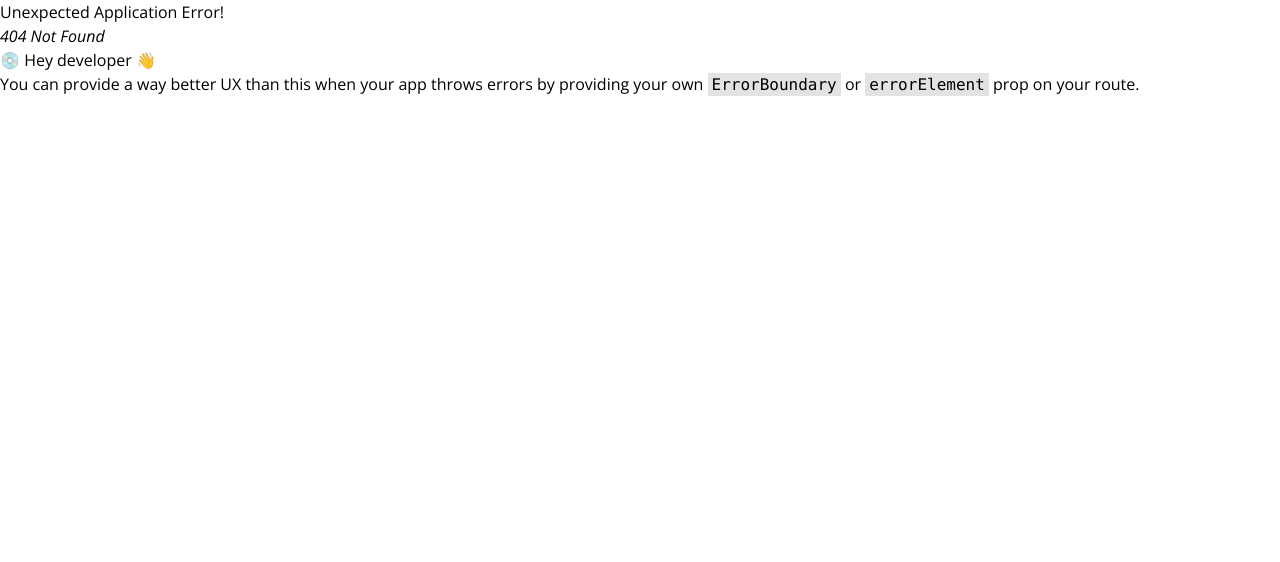
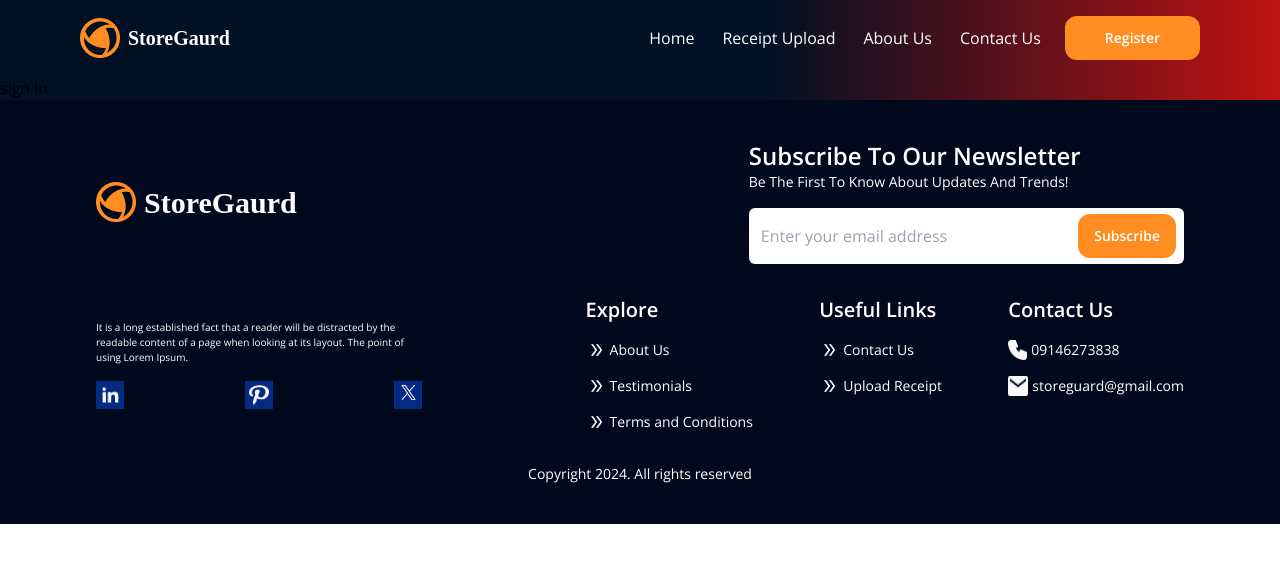
Before and after one commit to StoreGaurd/storeGaurd_frontend, a React (Vite) app: page /signin in a window 1280 px wide. Before the commit this address had no page. Shown: the top 562 px of the page. Built offline with nearby package versions, Linux system fonts and the light colour scheme; a web font is replaced by a local one.

Commit message:
fixed navigation

```diff
--- a/package.json
+++ b/package.json
@@ -13,10 +13,12 @@
     "@hookform/resolvers": "^3.3.4",
     "@mui/icons-material": "^5.15.13",
     "@reduxjs/toolkit": "^2.2.1",
+    "axios": "^1.6.8",
     "react": "^18.2.0",
     "react-dom": "^18.2.0",
     "react-redux": "^9.1.0",
     "react-router-dom": "^6.22.3",
+    "react-router-hash-link": "^2.4.3",
     "react-toastify": "^10.0.5"
   },
   "devDependencies": {
--- a/src/components/DesktopHeader.jsx
+++ b/src/components/DesktopHeader.jsx
@@ -1,5 +1,7 @@
 import { useNavigate } from 'react-router-dom'
 import storeGaurdIcon from "../utils/icons/storegaurd.png"
+import { Link} from 'react-router-dom'
+import { HashLink } from "react-router-hash-link"
 
 const DesktopHeader = () => {
   const history = useNavigate()
@@ -14,49 +16,55 @@ const DesktopHeader = () => {
   return (
     <div className="flex justify-between py-4 px-2 md:px-5 lg:px-20">
       <div
-        onClick={() => history('/')}
         className="flex items-center cursor-pointer"
       >
+        <Link to='/'>
           <div className="flex justify-center items-center gap-2">
             <img src={storeGaurdIcon} className=''/>
             <p className="text-white font-semibold text-xl">
               <span className='oldEnglish'>Store</span><span className='Jacques'>Gaurd</span>
             </p>
           </div>
+        </Link>
       </div>
 
       <div className="hidden md:flex items-center gap-6 font-normal">
         <div className="flex items-center gap-7">
           <p
-            onClick={() => history('/about')}
-            className="text-white cursor-pointer border-b-2 border-[#FF8D22]"
+            className="text-white cursor-pointer hover:text-[#FF8D22]"
           >
+            <Link to="/">
               Home
+            </Link>
           </p>
           <p
-            onClick={() => history('/contact')}
-            className="text-white cursor-pointer"
+            className="text-white cursor-pointer hover:text-[#FF8D22]"
           >
+            <Link to='/signin'>
               Receipt Upload
+            </Link>
           </p>
           <p
-            onClick={() => history('/contact')}
-            className="text-white cursor-pointer"
+            className="text-white cursor-pointer hover:text-[#FF8D22]"
           >
+            <HashLink smooth to='/#about'>
               About Us
+            </HashLink>
           </p>
           <p
-            onClick={() => history('/contact')}
-            className="text-white cursor-pointer"
+            className="text-white cursor-pointer hover:text-[#FF8D22]"
           >
+            <HashLink smooth to='/#contact'>
               Contact Us
+            </HashLink>
           </p>
           {access_token && (
             <p
-              onClick={() => history('/dashboard')}
-              className="text-white cursor-pointer"
+              className="text-white cursor-pointer hover:text-[#FF8D22]"
             >
+              <Link to='/dashbord'>
                 Dashboard
+              </Link>
             </p>
           )}
         </div>
@@ -69,10 +77,11 @@ const DesktopHeader = () => {
           </p>
         ) : (
           <p
-            onClick={() => history('/login')}
             className="cursor-pointer py-3 px-10 text-[#fff] bg-[#FF8D22] rounded-xl text-sm font-semibold"
           >
+            <Link to='/register'>
               Register
+            </Link>
           </p>
         )}
       </div>
--- a/src/components/Footer.jsx
+++ b/src/components/Footer.jsx
@@ -18,7 +18,7 @@ const Footer = () => {
         </div>
         <div className="w-full md:w-[40%] text-center md:text-start">
           <p className="text-white text-xl md:text-2xl font-semibold">Subscribe To Our Newsletter</p>
-          <p className="text-white text-sm mb-4">Be The First To Know About Updates And Trends!</p>
+          <p className="text-white text-sm mb-4 text-semibold">Be The First To Know About Updates And Trends!</p>
           <div className="relative flex justify-center items-center">
             <input type="text" placeholder="Enter your email address" className="bg-white w-full px-3 py-4  rounded-md"/>
             <button className="absolute right-2 cursor-pointer py-3 px-4 text-[#fff] bg-[#FF8D22] rounded-xl text-sm font-semibold">Subscribe</button>
@@ -46,7 +46,7 @@ const Footer = () => {
             <div className="grid items-start gap-4">
               <div className="flex gap-1">
                 <img src={doubleArrow} alt="" />
-                <p className="text-sm">About Us</p>
+                <p className="text-[10px] md:text-sm">About Us</p>
               </div>
               <div className="flex gap-1">
                 <img src={doubleArrow} alt="" />
@@ -72,7 +72,7 @@ const Footer = () => {
             </div>
           </div>
           <div className="text-white">
-            <p className="text-xl font-semibold mb-4 text-start">Contact Us</p>
+            <p className="text-xl font-semibold mb-4 text-start" id="contact">Contact Us</p>
             <div className="grid items-start gap-4">
               <div className="flex gap-1">
                 <img src={tele} alt="" />
--- a/src/components/Header.jsx
+++ b/src/components/Header.jsx
@@ -1,6 +1,7 @@
 import { useState } from 'react'
 import { Link, useNavigate } from 'react-router-dom'
 import storeGaurdIcon from '../utils/icons/storegaurd.png'
+import { HashLink } from "react-router-hash-link"
 
 const Header = () => {
   const history = useNavigate()
@@ -67,33 +68,33 @@ const Header = () => {
         {isOpen && (
           <div className=" w-48 bg-[#fff] rounded-md shadow-lg  top-8 right-2 h-96 z-10 absolute">
             <ul className="w-full h-full flex flex-col items-center justify-center gap-10">
-              <li className="text-[#000] font-medium max-[600px]:text-base border-b-2 border-[#FF8D22]">
-                <Link to="/pricing">Home</Link>
+              <li className="text-[#000] font-medium max-[600px]:text-base hover:text-[#FF8D22]">
+                <Link to="/">Home</Link>
               </li>
-              <li className="text-[#000] font-medium max-[600px]:text-base">
-                <Link to="/pricing">Receipt Upload</Link>
+              <li className="text-[#000] font-medium max-[600px]:text-base hover:text-[#FF8D22]">
+                <Link to="/signin">Receipt Upload</Link>
               </li>
-              <li className="text-[#000] font-medium max-[600px]:text-base">
-                <Link to="/pricing">About Us</Link>
+              <li className="text-[#000] font-medium max-[600px]:text-base hover:text-[#FF8D22]">
+                <HashLink smooth to="/#about">About Us</HashLink>
               </li>
-              <li className="text-[#000] font-medium max-[600px]:text-base">
-                <Link to="/pricing">Contact Us</Link>
+              <li className="text-[#000] font-medium max-[600px]:text-base hover:text-[#FF8D22]">
+                <HashLink to="/#contact">Contact Us</HashLink>
               </li>
               {access_token && (
                 <li
                   onClick={handleSignout}
-                  className="text-[#000] font-medium max-[600px]:text-base"
+                  className="text-[#000] font-medium max-[600px]:text-base hover:text-[#FF8D22]"
                 >
-                  <p>Dashboard</p>
+                  <p>Sign Out</p>
                 </li>
               )}
               {access_token ? (
                 <li className="font-medium max-[600px]:text-base rounded-md border text-white hover:text-[#000] hover:bg-white bg-[#FF8D22] duration-500 transition-all px-6 py-2">
-                  <Link to="/dashboard">Sign out</Link>
+                  <Link to="/dashboard">Dashboard</Link>
                 </li>
               ) : (
                 <li className="font-medium max-[600px]:text-base rounded-md border text-white hover:text-[#000] hover:bg-white bg-[#FF8D22] duration-500 transition-all px-6 py-2">
-                  <Link to="/signin">Register</Link>
+                  <Link to="/register">Register</Link>
                 </li>
                )}
 
--- /dev/null
+++ b/src/components/auth/Register.jsx
@@ -0,0 +1,9 @@
+const Register = () => {
+  return (
+    <div>
+      Registration
+    </div>
+  )
+}
+
+export default Register
--- /dev/null
+++ b/src/components/auth/SignIn.jsx
@@ -0,0 +1,9 @@
+const SignIn = () => {
+  return (
+    <div>
+      sign in
+    </div>
+  )
+}
+
+export default SignIn
--- a/src/components/homeComponent/HeroSection.jsx
+++ b/src/components/homeComponent/HeroSection.jsx
@@ -1,3 +1,4 @@
+import { Link } from 'react-router-dom'
 import techyjaunt from '../../utils/icons/techyjaunt.png'
 const HeroSection = () => {
   return (
@@ -7,7 +8,9 @@ const HeroSection = () => {
                 <p className="font-semibold md:text-2xl">Welcome To StoreGuard</p>
                 <p className="font-semibold text-4xl md:text-[50px] my-6 leading-[50px] md:leading-[76px]">Your Secure Receipt <br/>Management Solution</p>
                 <p className="font-normal mb-6">Store, organize and retrieve your receipts effortlessly with us.</p>
-                <button className="cursor-pointer py-3 px-10 bg-[#FF8D22] rounded-xl text-sm font-semibold">Get Started</button>
+                <button className="cursor-pointer py-3 px-10 bg-[#FF8D22] rounded-xl text-sm font-semibold">
+                    <Link to='/register'>Get Started</Link>
+                </button>
             </div>
             <div className='mb-8'>
                 <p className="text-white text-3xl md:text-4xl mb-5">Supported by</p>
--- a/src/components/homeComponent/SectionTwo.jsx
+++ b/src/components/homeComponent/SectionTwo.jsx
@@ -7,12 +7,22 @@ import featureTwo from "../../utils/images/featureTwo.png"
 import featureThree from "../../utils/images/featureThree.png"
 import rock from '../../utils/images/rock.png';
 import topSun from '../../utils/images/topSun.png';
+import { useState } from 'react';
+import { Link } from 'react-router-dom';
 
 const SectionTwo = () => {
+    const [visibleAnswers, setVisibleAnswers] = useState({})
+
+    const handleDropdown = (index) => {
+        setVisibleAnswers((prev) => ({
+            ...prev,
+            [index]: !prev[index],
+        }));
+    }
   return (
     <>
         {/* about section */}
-        <div className="text-center py-5 md:py-10 md:px-5 lg:px-24">
+        <div className="text-center py-5 md:py-10 md:px-5 lg:px-24" id='about'>
             <p className="text-white text-3xl md:text-4xl font-semibold mb-4">About Us</p>
             <div className="flex items-center bg-[image:var(--image-url)] bg-center px-10 text-xl font-semibold text-white h-[350px] md:h-[250px]" style={{'--image-url': `url(${aboutImg})` }}><p>StoreGuard offers a groundbreaking solution to help people store, manage and retrieve their receipts efficiently. With its decentralized architecture and innovative features, we set the standard for the safety of your receipts in this digital age.</p></div>
         </div>
@@ -41,7 +51,9 @@ const SectionTwo = () => {
                         <p className="text-sm leading-[20px] text-white">This feature helps you to manage your receipts efficiently with features such as categorization, tagging, and searching. You can easily organize and locate your receipt with ease.</p>
                     </div>
                 </div>
-                <button className="cursor-pointer py-3 px-10 text-[#fff] bg-[#FF8D22] rounded-xl text-sm font-semibold">Learn more</button>
+                <button className="cursor-pointer py-3 px-10 text-[#fff] bg-[#FF8D22] rounded-xl text-sm font-semibold">
+                    <Link to='/register'>Learn more</Link>
+                </button>
             </div>
         </div>
         {/*why choose us section */}
@@ -64,7 +76,9 @@ const SectionTwo = () => {
             <p className="text-white text-3xl md:text-4xl font-semibold mb-4">Integration</p>
             <div className="px-4 md:px-16 lg:px-24 py-4 md:h-[300px] flex flex-col justify-center items-center gap-6 bg-slate-900 bg-opacity-40 rounded-lg shadow-md">
                 <p className="text-white text-xl text-start">seamless connection to decentralized storage platforms like DIDs and VCs for secure receipt upload and storage. The integration of blockchain technology for timestamping receipts to ensure data immutability and transparency in receipt management. </p>
-                <button className="cursor-pointer py-3 px-10 text-[#fff] bg-[#FF8D22] rounded-xl text-sm font-semibold">Get Started</button>
+                <button className="cursor-pointer py-3 px-10 text-[#fff] bg-[#FF8D22] rounded-xl text-sm font-semibold">
+                    <Link to='/register'>Get Started</Link>
+                </button>
             </div>
         </div>
         {/* testimonials section*/}
@@ -110,11 +124,14 @@ const SectionTwo = () => {
             <p className="text-white text-2xl md:text-3xl mb-4">See Frequently Asked Questions</p>
             <div className="flex flex-col gap-4 bg-gradient-to-r from-[#0E306D] to-[#901216] p-2 md:p-6 rounded-lg">
                 {faqData.map((faq, index) => (
-                <div key={index} className="flex justify-between items-center pb-1 border-white border-b-2">
-                    <p className="text-white font-[poppins] text-[10px] md:text-xl">{faq.question}</p>
-                    <div className="bg-[#BF1212] rounded-[50%] p-1 cursor-pointer">
-                    <img src={arrowDown} alt="" />
+                <div key={index} className="flex flex-col">
+                    <div className='flex justify-between items-center pb-1 border-white border-b-2'>
+                        <p className="text-white text-xs md:text-xl">{faq.question}</p>
+                        <div className="bg-[#BF1212] rounded-[50%] p-1 cursor-pointer" onClick={() => handleDropdown(index)}>
+                            <img src={arrowDown} alt="" className={visibleAnswers[index] ? '-rotate-180' : ''}/>
+                        </div>
                     </div>
+                    {visibleAnswers[index] && ( <p className='text-white text-xs md:text-xl bg-[#222] text-start pt-2 pb-6 px-2'>{faq.answer}</p>)}
                 </div>
                 ))}
             </div>
--- /dev/null
+++ b/src/pages/RegisterPage.jsx
@@ -0,0 +1,12 @@
+import Register from "../components/auth/Register"
+import Layout from '../layout/Layout'
+
+const RegisterPage = () => {
+  return (
+   <Layout>
+    <Register />
+   </Layout>
+  )
+}
+
+export default RegisterPage
--- /dev/null
+++ b/src/pages/SignInPage.jsx
@@ -0,0 +1,12 @@
+import SignIn from "../components/auth/SignIn"
+import Layout from '../layout/Layout'
+
+const SignInPage = () => {
+    return (
+      <Layout>
+        <SignIn />
+      </Layout>
+    )
+  }
+
+  export default SignInPage
--- a/src/router/index.js
+++ b/src/router/index.js
@@ -1,11 +1,22 @@
 import { createBrowserRouter } from 'react-router-dom';
 import Home from '../pages/Home';
 import DashboardHome from '../pages/dashboard/DashboardHome';
+import RegisterPage from '../pages/RegisterPage';
+import SignInPage from '../pages/SignInPage';
+
 
 const router = createBrowserRouter([
   {
     path: '/',
     Component: Home,
+  },
+  {
+    path: '/register',
+    Component: RegisterPage,
+  },
+  {
+    path: '/signin',
+    Component: SignInPage,
   },
   {
     path: '/dashboard',
```
Also changed, not shown: vite.config.js.timestamp-1710864225653-146367cb3da7f.mjs (added, +10 -0 lines), 1 other file (tests, documents, lock files or other folders). Lines whose indentation alone changed are shown as unchanged.
